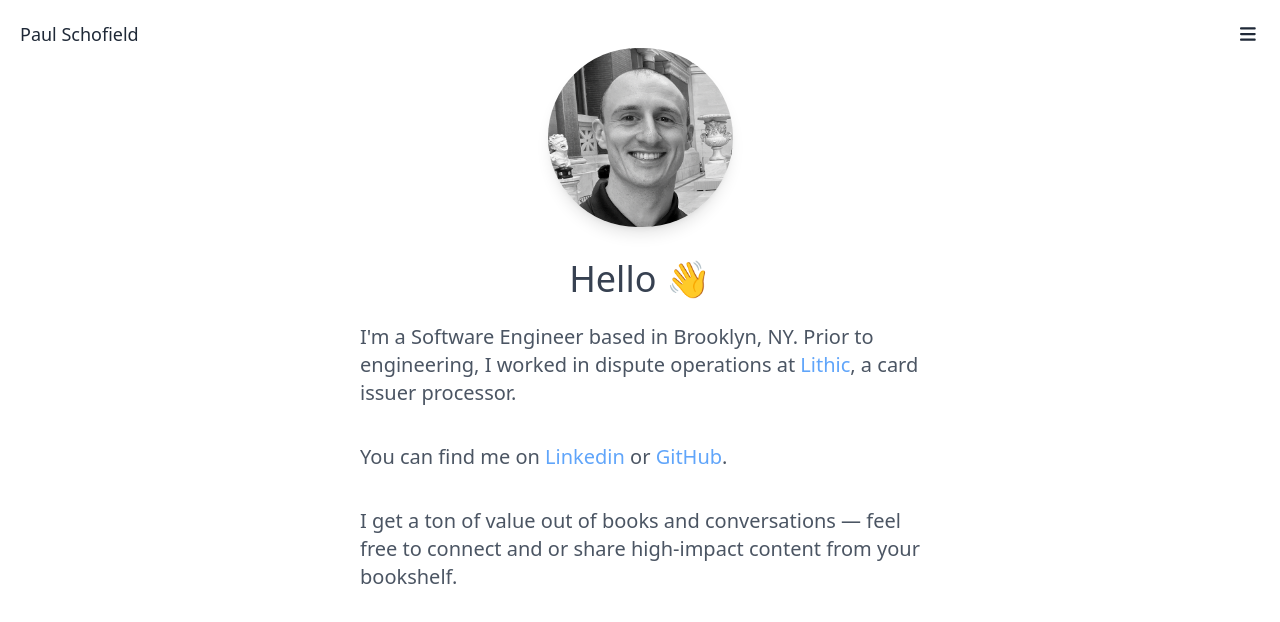
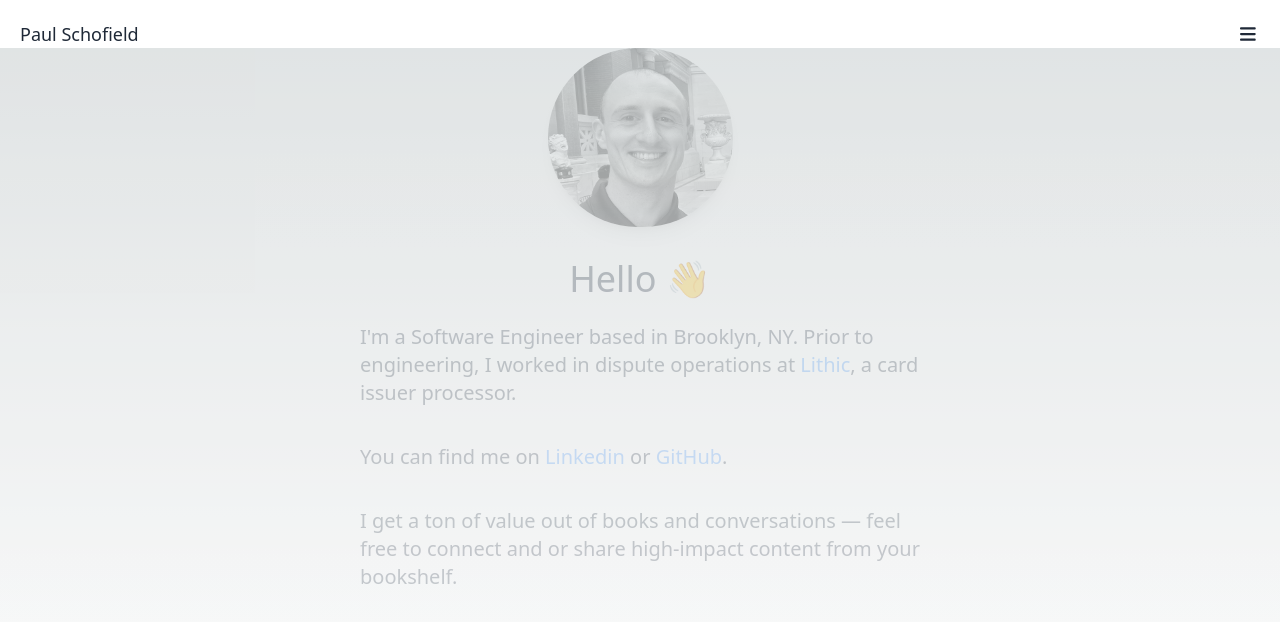
Before and after one commit to schofield-paul/personal-website, a Next.js app: page / in a window 1280 px wide. Shown: the top 622 px of the page. Built offline with nearby package versions, Linux system fonts and the light colour scheme.

Commit message:
starter bg-animation

```diff
--- a/src/components/Navbar.js
+++ b/src/components/Navbar.js
@@ -25,7 +25,7 @@ export default function Navbar() {
           <FontAwesomeIcon icon={faBars} />
         </p>
         {dropdownVisible && (
-          <div className="absolute right-0 mt-2 bg-white border border-gray-300 rounded shadow">
+          <div className="absolute right-2 mt-2 bg-white border border-gray-300 rounded shadow ">
             <p className="block px-4 py-2 text-gray-800 hover:bg-blue-100 transition duration-200 ease-in-out">
               <Link href="/projects">Projects</Link>
             </p>
--- a/src/pages/index.js
+++ b/src/pages/index.js
@@ -7,7 +7,7 @@ export default function Home() {
   return (
     <div>
       <Navbar />
-      <main className="min-h-screen w-full bg-white">
+      <main className="min-h-screen w-full animated-background">
         <div className="container mx-auto flex flex-col">
           <div className="flex flex-col items-center">
             <Image
--- a/src/styles/globals.css
+++ b/src/styles/globals.css
@@ -19,3 +19,18 @@ body {
     )
     rgb(var(--background-start-rgb));
 }
+
+@keyframes fadeInOut {
+  0%,
+  100% {
+    opacity: 0;
+  }
+  50% {
+    opacity: 1;
+  }
+}
+
+.animated-background {
+  animation: fadeInOut 5s infinite;
+  background: linear-gradient(to bottom, #f7f7f7, #ffffff);
+}
```
